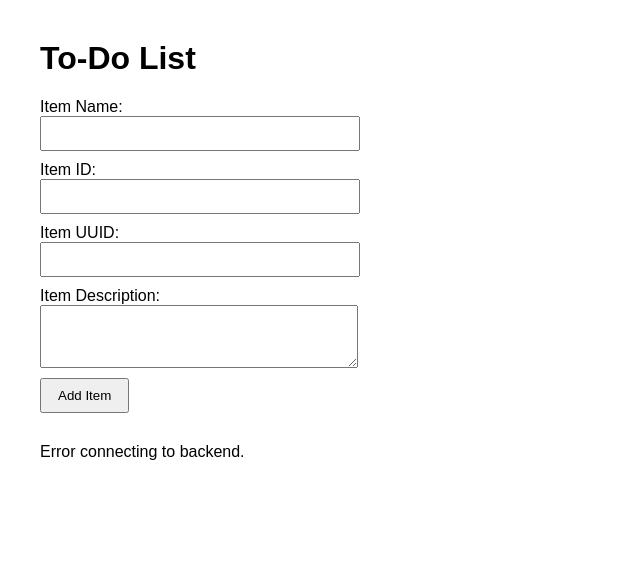
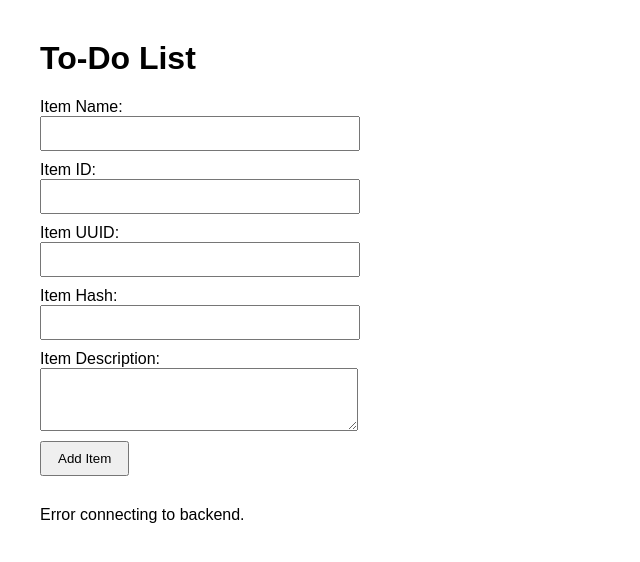
Before and after one commit to sravankumbum/todo, a Python web app: template templates/todo.html in a window 1280 px wide. Shown: the top 562 px of the page, without its empty margins (0-640 px from the left). Run offline with Jinja, Linux system fonts and the light colour scheme; the template is opened without the code that fills it, so the values that code supplies are empty.

Commit message:
add item_hash

```diff
--- a/templates/todo.html
+++ b/templates/todo.html
@@ -23,6 +23,8 @@
         <input type="text" id="item_id" name="item_id" >
         <label for="item_uuid">Item UUID:</label>
         <input type="text" id="item_uuid" name="item_uuid" >
+        <label for="item_hash">Item Hash:</label>
+        <input type="text" id="item_hash" name="item_hash" >
         <label for="item_desc">Item Description:</label>
         <textarea id="item_desc" name="item_desc" rows="3" required></textarea>
         <button type="submit">Add Item</button>
```
